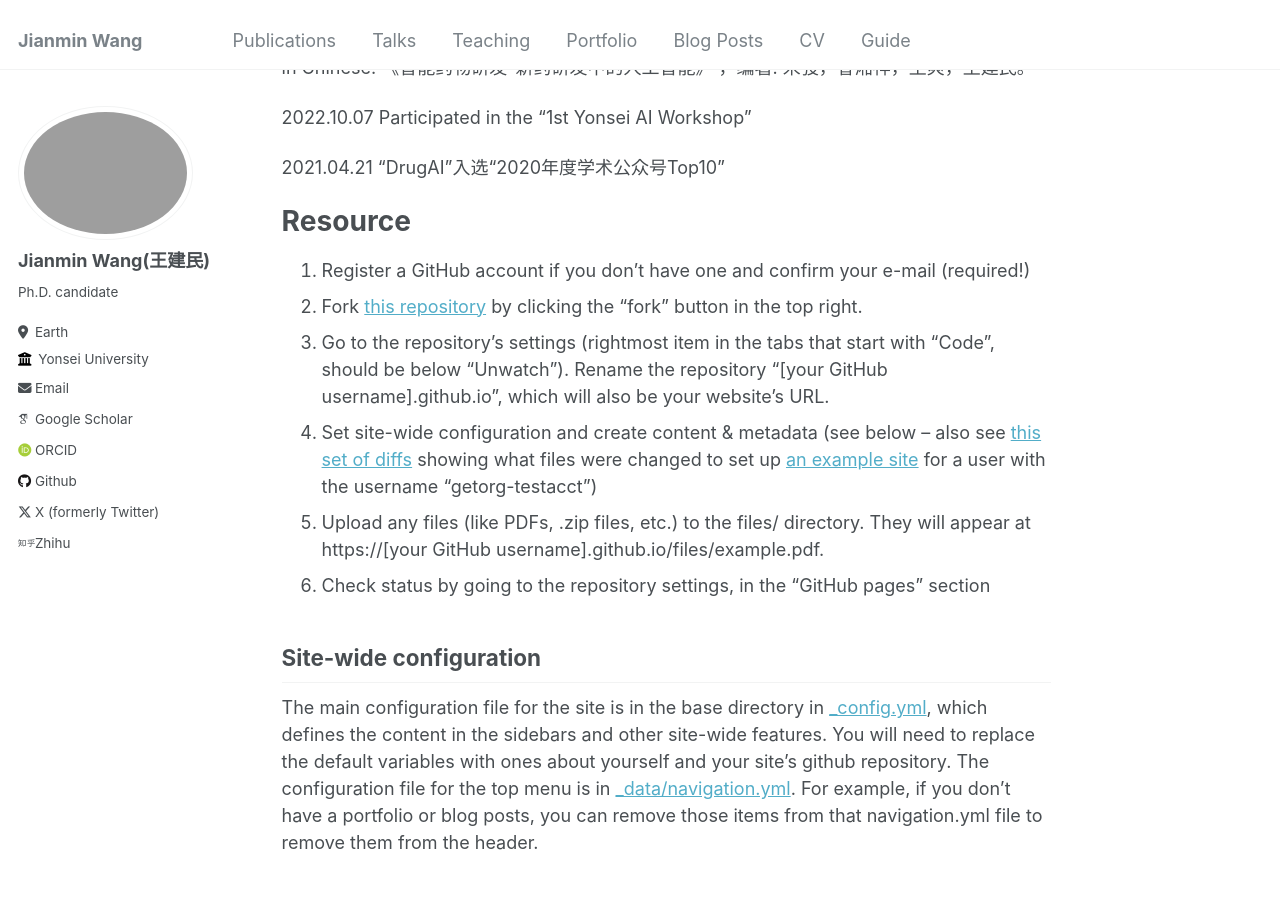
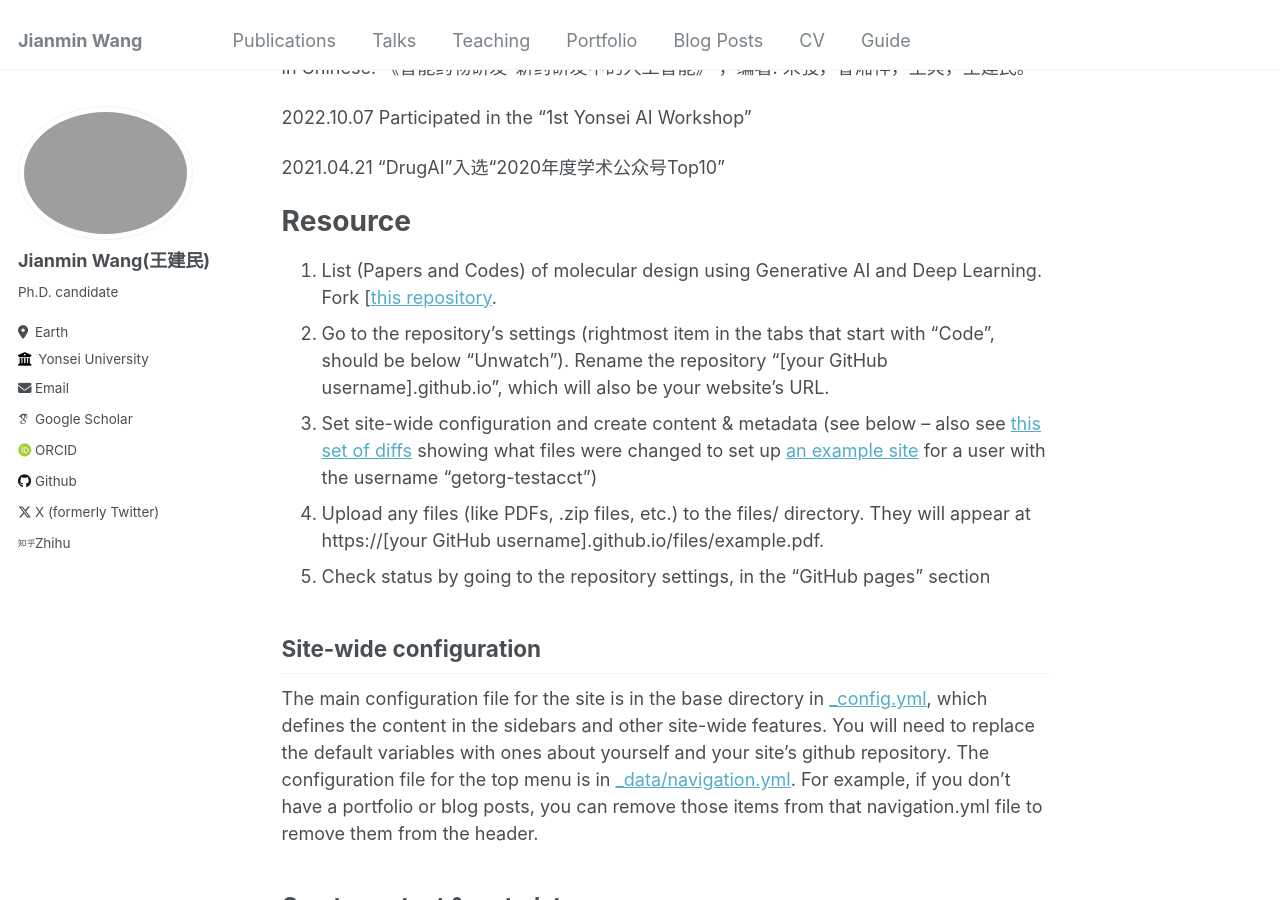
Before and after one commit to Jianmin2drugai/Jianmin2drugai.github.io, a Jekyll site: the page built from _pages/about.md, in a window 1280 px wide and 900 px high, scrolled down 506 px. Built offline with Jekyll 4.4.1, drawn with Linux system fonts in a browser that asks for light colours; some web fonts are replaced.

Commit message:
Update about.md

```diff
--- a/_pages/about.md
+++ b/_pages/about.md
@@ -26,8 +26,8 @@ News
 
 Resource
 ======
-1. Register a GitHub account if you don't have one and confirm your e-mail (required!)
-1. Fork [this repository](https://github.com/academicpages/academicpages.github.io) by clicking the "fork" button in the top right.
+
+1. List (Papers and Codes) of molecular design using Generative AI and Deep Learning. Fork [[this repository](https://github.com/AspirinCode/papers-for-molecular-design-using-DL).
 1. Go to the repository's settings (rightmost item in the tabs that start with "Code", should be below "Unwatch"). Rename the repository "[your GitHub username].github.io", which will also be your website's URL.
 1. Set site-wide configuration and create content & metadata (see below -- also see [this set of diffs](http://archive.is/3TPas) showing what files were changed to set up [an example site](https://getorg-testacct.github.io) for a user with the username "getorg-testacct")
 1. Upload any files (like PDFs, .zip files, etc.) to the files/ directory. They will appear at https://[your GitHub username].github.io/files/example.pdf.
```
